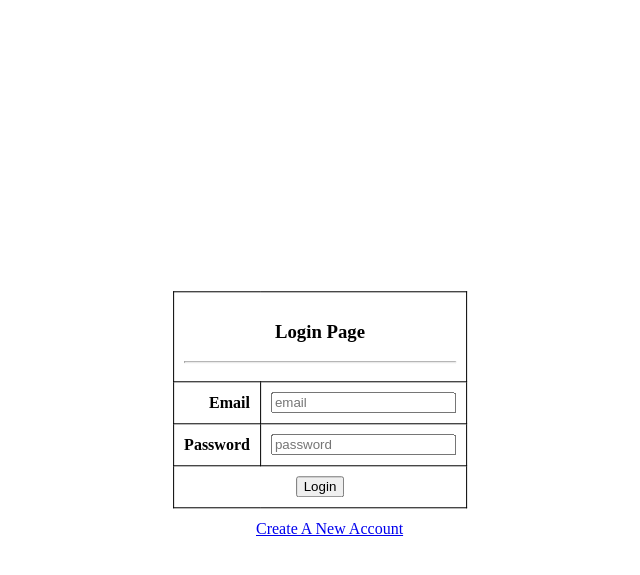
After one commit to NavaneethTK/web_application, a Django app: page /login/ in a window 1280 px wide. The commit adds this page. Shown: the top 575 px of the page, without its empty margins (320-960 px from the left). Run offline with Django 5.2, Linux system fonts and the light colour scheme.

Commit message:
login and signup page created

```diff
--- a/flipopayProject/crud/admin.py
+++ b/flipopayProject/crud/admin.py
@@ -1,5 +1,7 @@
 from django.contrib import admin
-from .models import Students
+from .models import User
 
 # Register your models here.
-admin.site.register(Students)
+class UserAdmin(admin.ModelAdmin):
+    list_display = ('firstname', 'lastname', 'phone_number', 'email', 'gender','password')
+admin.site.register(User, UserAdmin)
--- /dev/null
+++ b/flipopayProject/crud/templates/login.html
@@ -0,0 +1,71 @@
+<!doctype html>
+<html lang="en">
+<head>
+    <meta charset="UTF-8">
+    <meta name="viewport" content="width=device-width, user-scalable=no, initial-scale=1.0, maximum-scale=1.0, minimum-scale=1.0">
+    <meta http-equiv="X-UA-Compatible" content="ie=edge">
+    <title>Login</title>
+    <style>
+        table {
+            border: 1px solid black;
+            border-collapse: collapse;
+        }
+        th, td {
+            padding: 10px;
+            border: 1px solid black;
+        }
+        th {
+            text-align: right;
+        }
+        .center {
+            position: absolute;
+            top: 50%;
+            left: 50%;
+            transform: translate(-50%, -50%);
+        }
+        .error {
+            position: absolute;
+            top: 50%;
+            left: 60%;
+        }
+        .reg{
+            position: absolute;
+            top: 65%;
+            left: 45%;
+        }
+    </style>
+</head>
+<body>
+    <form action="{% url 'login' %}" method="post">
+        {% csrf_token %}
+        <table class="center">
+            <tr>
+                <th colspan="2">
+                    <center><h3>Login Page</h3></center><hr>
+                </th>
+            </tr>
+            <tr>
+                <th>Email</th>
+                <td><input type="email" name="Email" placeholder="email" required></td>
+            </tr>
+            <tr>
+                <th>Password</th>
+                <td><input type="password" name="password" placeholder="password" required></td>
+            </tr>
+            <tr>
+                <td colspan="2">
+                    <center><input type="submit" value="Login"></center>
+                </td>
+            </tr>
+        </table>
+        <div class="reg">
+        <center><a href="{% url 'register' %}" class="btn button">Create A New Account</a></center>
+        </div>
+    </form>
+    <div class="error">
+        {% for message in messages %}
+            <h3>{{ message }}</h3>
+        {% endfor %}
+    </div>
+</body>
+</html>
--- /dev/null
+++ b/flipopayProject/crud/templates/success.html
@@ -0,0 +1 @@
+<center><h1>*****login successfully*****</h1></center>
--- a/flipopayProject/crud/urls.py
+++ b/flipopayProject/crud/urls.py
@@ -3,5 +3,9 @@ from . import views
 
 
 urlpatterns = [
-    path('',views.index,name='index' ),
-    ]
+    path('', views.index, name='index'),
+    path('home/', views.home),
+    path('register', views.register, name='register'),
+    path('login/', views.login_view, name='login'),
+    path('success/', views.success, name='success'),
+]
--- a/flipopayProject/crud/views.py
+++ b/flipopayProject/crud/views.py
@@ -1,5 +1,68 @@
-from django.shortcuts import render
+from django.shortcuts import render, redirect
+from .models import User
+from django.contrib import messages
+from django.contrib.auth import login
+from django.contrib.auth.hashers import make_password, check_password
 
-# Create your views here.
-def index (request):
+def index(request):
     return render(request, 'index.html')
+
+def home(request):
+    return render(request, 'home.html')
+
+def success(request):
+    return render(request, 'success.html')
+
+def login_view(request):
+    if request.method == 'POST':
+        email = request.POST['Email']
+        password = request.POST['password']
+
+        try:
+            user = User.objects.get(email=email)
+        except User.DoesNotExist:
+            messages.error(request, 'Invalid email or password')
+            return redirect('login')
+
+        if check_password(password, user.password):
+            messages.success(request, 'You are login successfully')
+            return redirect('success')
+        else:
+            messages.error(request, 'Invalid email or password')
+            return redirect('login')
+
+    return render(request, 'login.html')
+
+
+def register(request):
+    if request.method == 'POST':
+        firstname = request.POST['Firstname']
+        lastname = request.POST['Lastname']
+        phone_number = request.POST['PhoneNumber']
+        email = request.POST['Email']
+        gender = request.POST['Gender']
+        password = request.POST['password']  # Password should be hashed
+
+        hashed_password = make_password(password)
+        # Create the CustomUser instance
+        user = User(
+            firstname=firstname,
+            lastname=lastname,
+            phone_number=phone_number,
+            email=email,
+            gender=gender,
+            password=hashed_password
+        )
+        user.save()
+
+        # Optionally, you can pass some data to the output template
+        context = {
+            'Firstname': firstname,
+            'Lastname': lastname,
+            'PhoneNumber': phone_number,
+            'Email': email,
+            'Gender': gender,
+        }
+        return render(request, 'output.html', context)
+    else:
+        return render(request, 'index.html')
--- a/flipopayProject/flipopayProject/settings.py
+++ b/flipopayProject/flipopayProject/settings.py
@@ -37,7 +37,7 @@ INSTALLED_APPS = [
     'django.contrib.sessions',
     'django.contrib.messages',
     'django.contrib.staticfiles',
-    'crud'
+    'crud',
 ]
 
 MIDDLEWARE = [
--- a/flipopayProject/flipopayProject/urls.py
+++ b/flipopayProject/flipopayProject/urls.py
@@ -17,6 +17,7 @@ Including another URLconf
 from django.contrib import admin
 from django.urls import path,include
 
+
 urlpatterns = [
     path('admin/', admin.site.urls),
     path('', include('crud.urls')),
```
Also changed, not shown: flipopayProject/crud/models.py (+14 -6 lines), flipopayProject/crud/templates/index.html (+66 -6 lines), flipopayProject/crud/templates/output.html (added, +55 -0 lines), flipopayProject/crud/migrations/0002_user_delete_students.py (added), flipopayProject/crud/migrations/0003_user_password.py (added), flipopayProject/crud/migrations/0004_alter_user_password.py (added), flipopayProject/crud/migrations/0005_alter_user_phone_number.py (added), flipopayProject/crud/migrations/0006_user_last_login.py (added).
